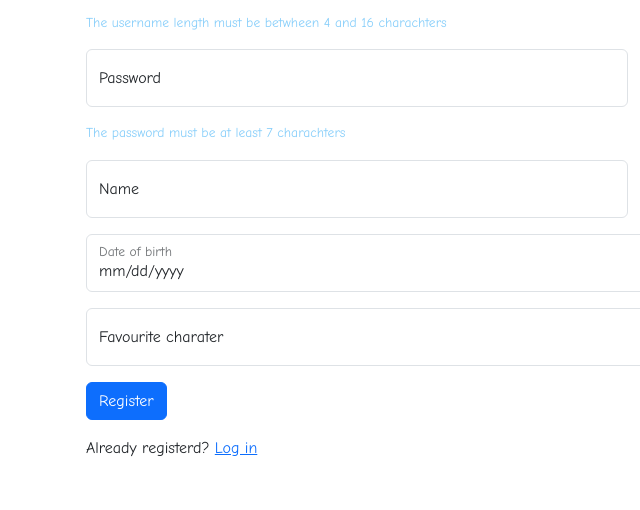
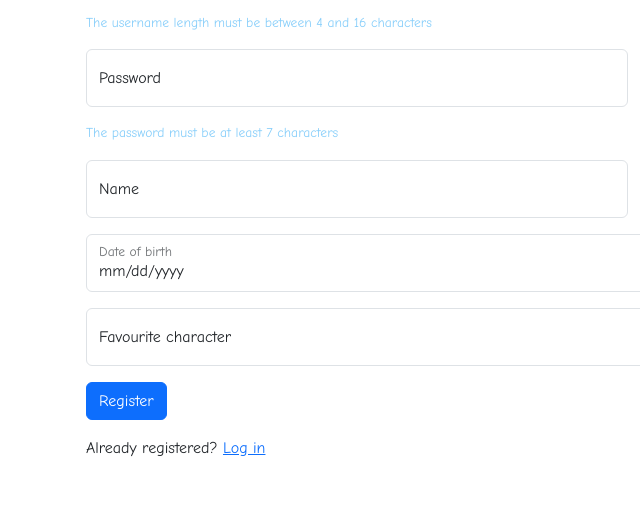
Before and after one commit to thomasbaio/progettoPWM, a website: page public/html/register.html in a window 1280 px wide. Shown: the part 232-742 px from the top of the page, 0-640 px from the left. Drawn offline with nearby package versions, Linux system fonts and the light colour scheme; no server answers.

Commit message:
modifiche a varie

```diff
--- a/public/html/register.html
+++ b/public/html/register.html
@@ -23,7 +23,7 @@
             <input id="username" type="text" required="required" class="form-control" placeholder="Username" aria-label="Nome utente" minlength="4" maxlength="16">
             <label for="username">Username</label>
         </div>
-        <p style="font-size: 85%; color: lightskyblue;">The username length must be betwheen 4 and 16 charachters</p>
+        <p style="font-size: 85%; color: lightskyblue;">The username length must be between 4 and 16 characters</p>
         <div class="row">
             <div class="col-md-6">
                 <div class="form-floating mb-3">
@@ -37,7 +37,7 @@
                     <label for="password2">Confirm password</label>
                 </div>
             </div>
-            <p style="font-size: 85%; color:lightskyblue;">The password must be at least 7 charachters</p>
+            <p style="font-size: 85%; color:lightskyblue;">The password must be at least 7 characters</p>
         </div>
         <div class="row">
             <div class="col-md-6">
@@ -65,7 +65,7 @@
                            placeholder="Favourite superhero"
                            autocomplete="off"
                            required="required">
-                    <label for="select_superhero">Favourite charater</label>
+                    <label for="select_superhero">Favourite character</label>
                     <div class="dropdown-menu w-100" id="resultsDropdown">
                         <ul class="search-results" id="searchResults">
                             <!-- Results will be populated here -->
@@ -82,16 +82,16 @@
       <div class="form-floating mb-3">
          <button type="button" onclick="register()" class="btn btn-primary">Register</button>
       </div>
-      <p class="mt-3">Already registerd? <a id="login_Link_Register" data-bs-toggle="modal" data-bs-target="#loginModal" class="link"> Log in</a></p>
+      <p class="mt-3">Already registered? <a id="login_Link_Register" data-bs-toggle="modal" data-bs-target="#loginModal" class="link"> Log in</a></p>
     </form>
     <footer id="footer"></footer>
-    <script src="https://cdn.jsdelivr.net/npm/bootstrap@5.3.0/dist/js/bootstrap.bundle.min.js"></script>
     <!-- import of JS -->
+        <!-- Bootstrap JS (una sola volta) -->
+        <script src="https://cdn.jsdelivr.net/npm/bootstrap@5.3.3/dist/js/bootstrap.bundle.min.js" integrity="sha384-YvpcrYf0tY3lHB60NNkmXc5s9fDVZLESaAA55NDzOxhy9GkcIdslK1eN7N6jIeHz" crossorigin="anonymous"></script>
+        <!-- jQuery -->
+        <script src="https://ajax.googleapis.com/ajax/libs/jquery/3.7.1/jquery.min.js"></script>
+        <!-- Altri script -->
         <script src="../scripts/theme.js"></script>
-        <!-- import of the bootstrap js -->
-        <script src="https://cdn.jsdelivr.net/npm/bootstrap@5.3.3/dist/js/bootstrap.bundle.min.js" integrity="sha384-YvpcrYf0tY3lHB60NNkmXc5s9fDVZLESaAA55NDzOxhy9GkcIdslK1eN7N6jIeHz" crossorigin="anonymous"></script>
-        <!-- import of the jquery -->
-        <script src="https://ajax.googleapis.com/ajax/libs/jquery/3.7.1/jquery.min.js"></script>
         <script src="../scripts/navbar.js"></script>
         <script src="../scripts/hp-script.js"></script>
         <script src="../scripts/register.js"></script>
@@ -99,5 +99,4 @@
         <script type="module" src="../scripts/footer.js"></script>
     <!-- end of import of JS -->
 </body>
-
 </html>
```
Lines whose indentation alone changed are shown as unchanged.
